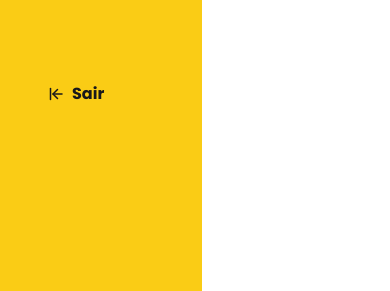
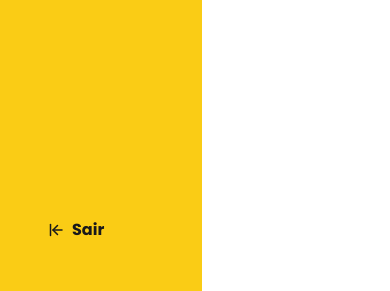
Before and after one commit to Busolin/helpless, a React (Vite) app: page /progress in a window 390 px wide. Shown: the part 550-841 px from the top of the page. Built offline with nearby package versions, Linux system fonts and the light colour scheme.

Commit message:
Correction in leave button

```diff
--- a/src/components/Sidebar.jsx
+++ b/src/components/Sidebar.jsx
@@ -107,7 +107,8 @@ function Sidebar() {
           </li> */}
         </ul>
       </div>
-      <Link to="/" className="flex justify-start lg:mt-80 mt-40 ">
+      <div className="absolute bottom-10 left-6">
+        <Link to="/" className="">
           <button
             className={`${
               !open && "scale-0"
@@ -118,6 +119,7 @@ function Sidebar() {
           </button>
         </Link>
       </div>
+    </div>
   );
 }
 
```
Lines whose indentation alone changed are shown as unchanged.
